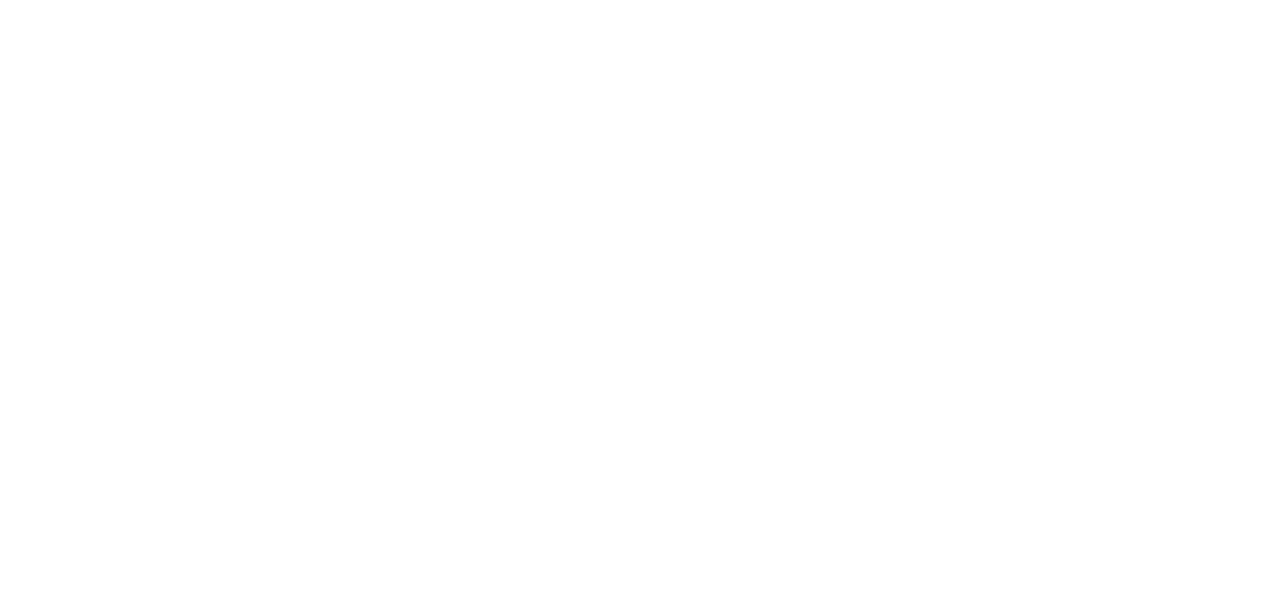
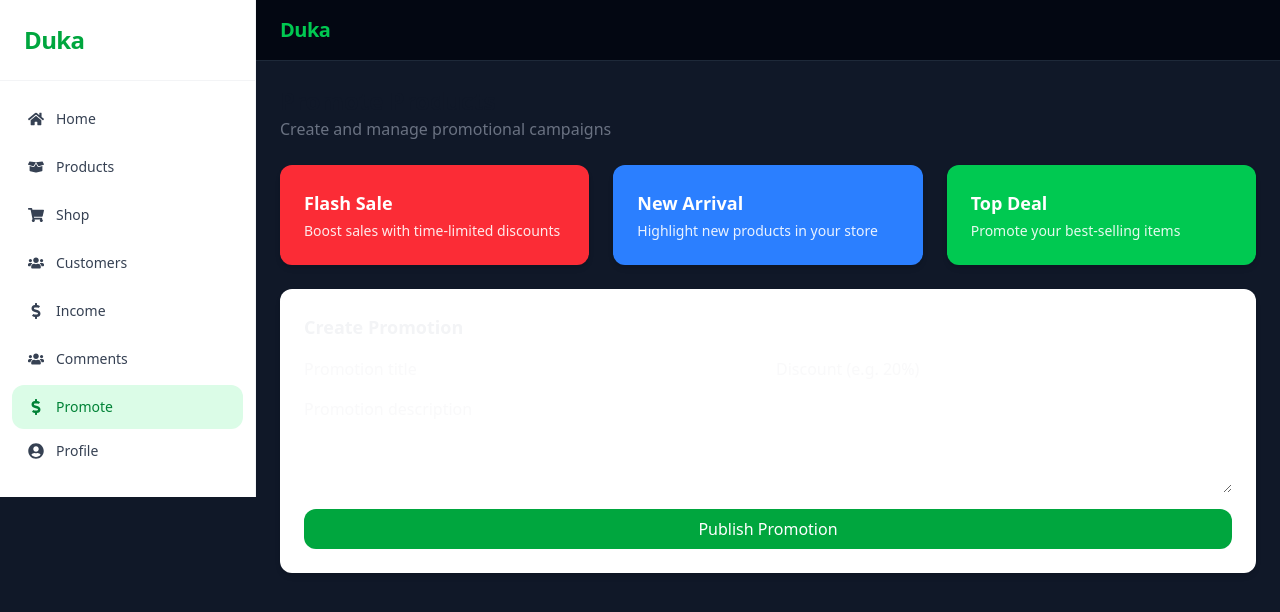
Before and after one commit to Raytay1234/Admin-Dashboard, a React (Vite) app: page /promote in a window 1280 px wide. Before the commit this address had no page. Shown: the top 612 px of the page. Built offline with nearby package versions, Linux system fonts and the light colour scheme.

Commit message:
added promo tab

```diff
--- a/src/App.jsx
+++ b/src/App.jsx
@@ -8,7 +8,7 @@
 import Profile from "./pages/Profile.jsx";
 import Shop from "./pages/Shop.jsx";
 import Comments from "./pages/Comments.jsx";
-
+import Promote from "./pages/Promote.jsx";
 export default function App() {
   return (
     <AuthProvider>
@@ -21,6 +21,7 @@
             <Route path="/shop" element={<Shop />} />
             <Route path="/profile" element={<Profile />} />
             <Route path="/comments" element={<Comments />} />
+            <Route path="/promote" element={<Promote />} />
           </Routes>
         </Router>
     </AuthProvider>
--- a/src/components/Sidebar.jsx
+++ b/src/components/Sidebar.jsx
@@ -21,6 +21,7 @@
         { label: "Customers", icon: FaUsers, path: "/customers" },
         { label: "Income", icon: FaDollarSign, path: "/income" },
         { label: "Comments", icon: FaUsers, path: "/comments" },
+        {label :"Promote", icon: FaDollarSign, path: "/promote" },
     ];
 
     const userMenu = [
--- /dev/null
+++ b/src/pages/Promote.jsx
@@ -0,0 +1,73 @@
+import Layout from "../components/Layout.jsx";
+
+export default function Promote() {
+    return (
+        <Layout>
+            <div className="space-y-6">
+                {/* Header */}
+                <div>
+                    <h1 className="text-2xl font-bold text-gray-900 dark:text-gray-100">
+                        Promote Products
+                    </h1>
+                    <p className="text-gray-500 dark:text-gray-400">
+                        Create and manage promotional campaigns
+                    </p>
+                </div>
+
+                {/* Promotion Cards */}
+                <div className="grid grid-cols-1 md:grid-cols-3 gap-6">
+                    <PromoCard
+                        title="Flash Sale"
+                        description="Boost sales with time-limited discounts"
+                        color="bg-red-500"
+                    />
+                    <PromoCard
+                        title="New Arrival"
+                        description="Highlight new products in your store"
+                        color="bg-blue-500"
+                    />
+                    <PromoCard
+                        title="Top Deal"
+                        description="Promote your best-selling items"
+                        color="bg-green-500"
+                    />
+                </div>
+
+                {/* Create Promotion */}
+                <div className="bg-white dark:bg-gray-900 p-6 rounded-xl shadow-md">
+                    <h2 className="text-lg font-semibold mb-4">Create Promotion</h2>
+
+                    <form className="grid gap-4 md:grid-cols-2">
+                        <input
+                            type="text"
+                            placeholder="Promotion title"
+                            className="input"
+                        />
+                        <input
+                            type="text"
+                            placeholder="Discount (e.g. 20%)"
+                            className="input"
+                        />
+                        <textarea
+                            placeholder="Promotion description"
+                            className="input md:col-span-2 h-24"
+                        />
+
+                        <button className="md:col-span-2 bg-green-600 hover:bg-green-700 text-white py-2 rounded-xl font-medium">
+                            Publish Promotion
+                        </button>
+                    </form>
+                </div>
+            </div>
+        </Layout>
+    );
+}
+
+function PromoCard({ title, description, color }) {
+    return (
+        <div className={`${color} text-white p-6 rounded-xl shadow-md`}>
+            <h3 className="text-lg font-semibold">{title}</h3>
+            <p className="text-sm opacity-90 mt-1">{description}</p>
+        </div>
+    );
+}
```
